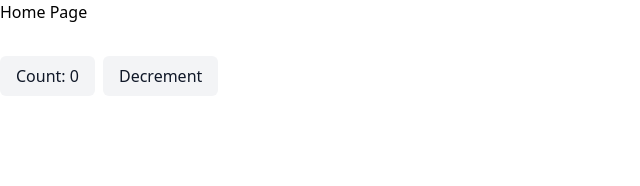
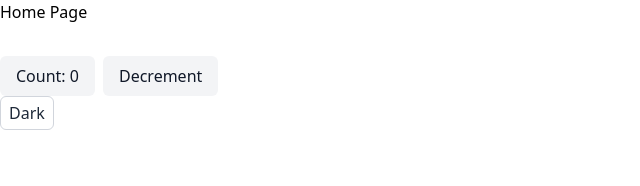
Before and after one commit to PoncheDeFrutas/neo-template, a React (Vite) app: page / in a window 1280 px wide. Shown: the top 186 px of the page, without its empty margins (0-640 px from the left). Built offline with nearby package versions, Linux system fonts and the light colour scheme.

Commit message:
feat: add ThemeToggle component and integrate it into HomePage

```diff
--- /dev/null
+++ b/src/features/theme-toogle/index.ts
@@ -0,0 +1 @@
+export { ThemeToggle } from "./ui/ThemeToogle";
--- /dev/null
+++ b/src/features/theme-toogle/ui/ThemeToogle.tsx
@@ -0,0 +1,17 @@
+import { useTheme } from '@app/providers/ThemeProvider';
+import type { FC } from 'react';
+
+export const ThemeToggle: FC = () => {
+    const { theme, toggleTheme } = useTheme();
+    return (
+        <button
+            type="button"
+            onClick={toggleTheme}
+            className="px-2 py-1 rounded-md border border-gray-300 dark:border-gray-700 bg-white dark:bg-gray-800 text-gray-800 dark:text-gray-100"
+        >
+            {theme === 'light' ? 'Dark' : 'Light'}
+        </button>
+    );
+};
+
+export default ThemeToggle;
--- a/src/main.tsx
+++ b/src/main.tsx
@@ -1,3 +1,4 @@
+import { ThemeProvider } from './app/providers/ThemeProvider';
 import { StrictMode } from 'react';
 import { createRoot } from 'react-dom/client';
 import './index.css';
@@ -5,6 +6,8 @@ import App from '@app/index';
 
 createRoot(document.getElementById('root')!).render(
     <StrictMode>
-        <App />
+        <ThemeProvider>
+            <App />
+        </ThemeProvider>
     </StrictMode>,
 );
--- a/src/pages/home/ui/HomePage.tsx
+++ b/src/pages/home/ui/HomePage.tsx
@@ -1,3 +1,4 @@
+import { ThemeToggle } from '@/features/theme-toogle';
 import { CounterWidget } from '@widgets/counter';
 import type { FC } from 'react';
 
@@ -7,6 +8,7 @@ const HomePage: FC = () => {
             <h1>Home Page</h1>
            <div className="mt-8">
                 <CounterWidget />
+                <ThemeToggle />
             </div>
         </div>
     );
```
